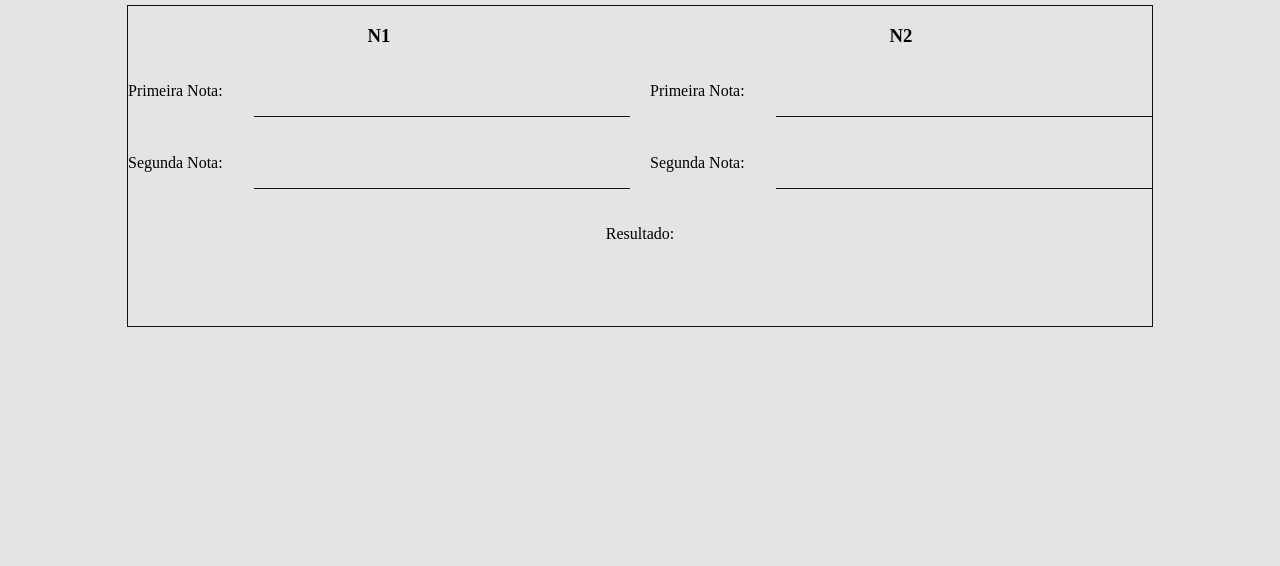
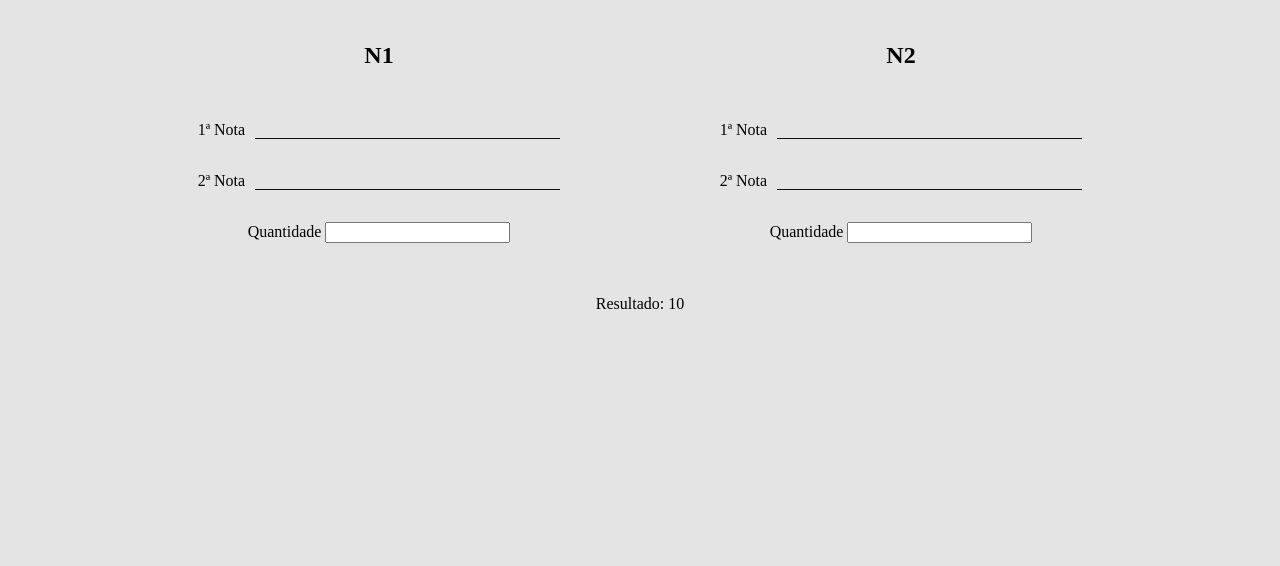
Before and after one commit to WilsonFilho2/Sistema_Notas, a plain HTML site: page index.html in a window 1280 px wide. Shown: the part 234-800 px from the top of the page. Drawn offline with Linux system fonts and the light colour scheme.

Commit message:
Finalzinho, a ideia era ser simples

```diff
--- a/css/index.css
+++ b/css/index.css
@@ -15,54 +15,70 @@ body{
     max-height: auto;
 }
 
-.all {
+.all{
     width: 100%;
     height: 100%;
-    min-height: 100vh;
     display: flex;
+    flex-direction: column;
     justify-content: center;
     align-items: center;
     background-color: var(--color_4);
 }
 
 .container{
-    border: 1px solid var(--color_2);
     width: 80%;
-    height:40%;
+    height: 50%;
     display: grid;
     grid-template-columns: 1fr 1fr;
+    grid-template-rows: 1fr .5fr;
     grid-gap: 20px 20px;
 }
 
-.resultado{
+    .n1 {
+        grid-row-start: 1;
+        grid-row-end: 2;
+
         grid-column-start: 1;
+        grid-column-end: 2;
+
+    }
+
+    .n2 {
+        grid-row-start: 1;
+        grid-row-end: 2;
+
+        grid-column-start: 2;
         grid-column-end: 3;
+    }
+
+    .n1, .n2 {
+        display: flex;
+        flex-direction: column;
+        justify-content: space-around;
+        align-items: center;
+    }
+
+        .n1_a, .n1_b, .n2_a, .n2_b {
+            width: 100%;
             display: flex;
             justify-content: center;
         }
 
-.n1, .n2 {
-    display: flex;
-    align-items: center;
-    flex-direction: column;
-}
-
-.center {
-    width: 100%;
-    height: 100%;
-    display: grid;
-    grid-template-columns: 1fr 3fr;
-    grid-template-rows: 1fr 1fr;
-    grid-row-gap: 20px;
-}
-
-label{
-    display: flex;
-    align-items: center;
-}
-
-input[type=text]{
+            input[type=text] {
+                width: 60%;
                 background: none;
                 border: none;
                 border-bottom: 1px solid var(--color_2);
+                margin-left: 10px;
             }
+
+    .resultado {
+        grid-column-start: 1;
+        grid-column-end: 3;
+        grid-row-start: 2;
+        grid-row-end: 3;
+    }
+
+        .resultado p{
+            text-align: center;
+        }
--- a/index.html
+++ b/index.html
@@ -11,29 +11,55 @@
 </head>
 <body>
     <div class="all">
+        <h1>Sistema de Notas</h1>
         <div class="container">
+
             <div class="n1">
-                <h3>N1</h3>
-                <div class="center">
-                    <label for="n1-first">Primeira Nota: </label>
-                    <input type="text" name="" id="n1-first">
-                    <label for="n1-second">Segunda Nota: </label>
-                    <input type="text" name="" id="n1-second">
+                <h2>N1</h2>
+                <div class="n1_a">
+                    <label for="n1 n1_1">1ª Nota</label>
+                    <input type="text" name="" id="n1 n1_1">
+                </div>
+
+                <div class="n1_b">
+                    <label for="n1 n1_2">2ª Nota</label>
+                    <input type="text" name="" id="n1 n1_2">
+                </div>
+
+                <div class="n1_c">
+                    <label for="n1 n1_q">Quantidade</label>
+                    <input type="number" name="" id="n1 n1_q">
+
+                    <!--Funciona assim, você coloca nesse input a quantidade de notas que teve, assim o site vai adicionar mais inputs-->
+
                 </div>
             </div>
+
             <div class="n2">
-                <h3>N2</h3>
-                <div class="center">
-                    <label for="n2-first">Primeira Nota: </label>
-                    <input type="text" name="" id="n2-first">
-                    <label for="n2-second">Segunda Nota: </label>
-                    <input type="text" name="" id="n2-second">
+                <h2>N2</h2>
+                <div class="n2_a">
+                    <label for="n2 n2_1">1ª Nota</label>
+                    <input type="text" name="" id="n2 n2_1">
+                </div>
+
+                <div class="n2_b">
+                    <label for="n2 n2_2">2ª Nota</label>
+                    <input type="text" name="" id="n2 n2_2">
+                </div>
+
+                <div class="n2_c">
+                    <label for="n2 n2_q">Quantidade</label>
+                    <input type="number" name="" id="n2 n2_q">
+
+                     <!--Funciona assim, você coloca nesse input a quantidade de notas que teve, assim o site vai adicionar mais inputs-->
+
                 </div>
             </div>
+
             <div class="resultado">
-                <p>Resultado: </p>
-                <div class="nota"> <!--Não precisa ter funcionalidade então essa parte aqui não tem função--></div>
+                <p>Resultado: 10</p>
             </div>
+
         </div>
     </div>
 </body>
```
Lines whose indentation alone changed are shown as unchanged.
